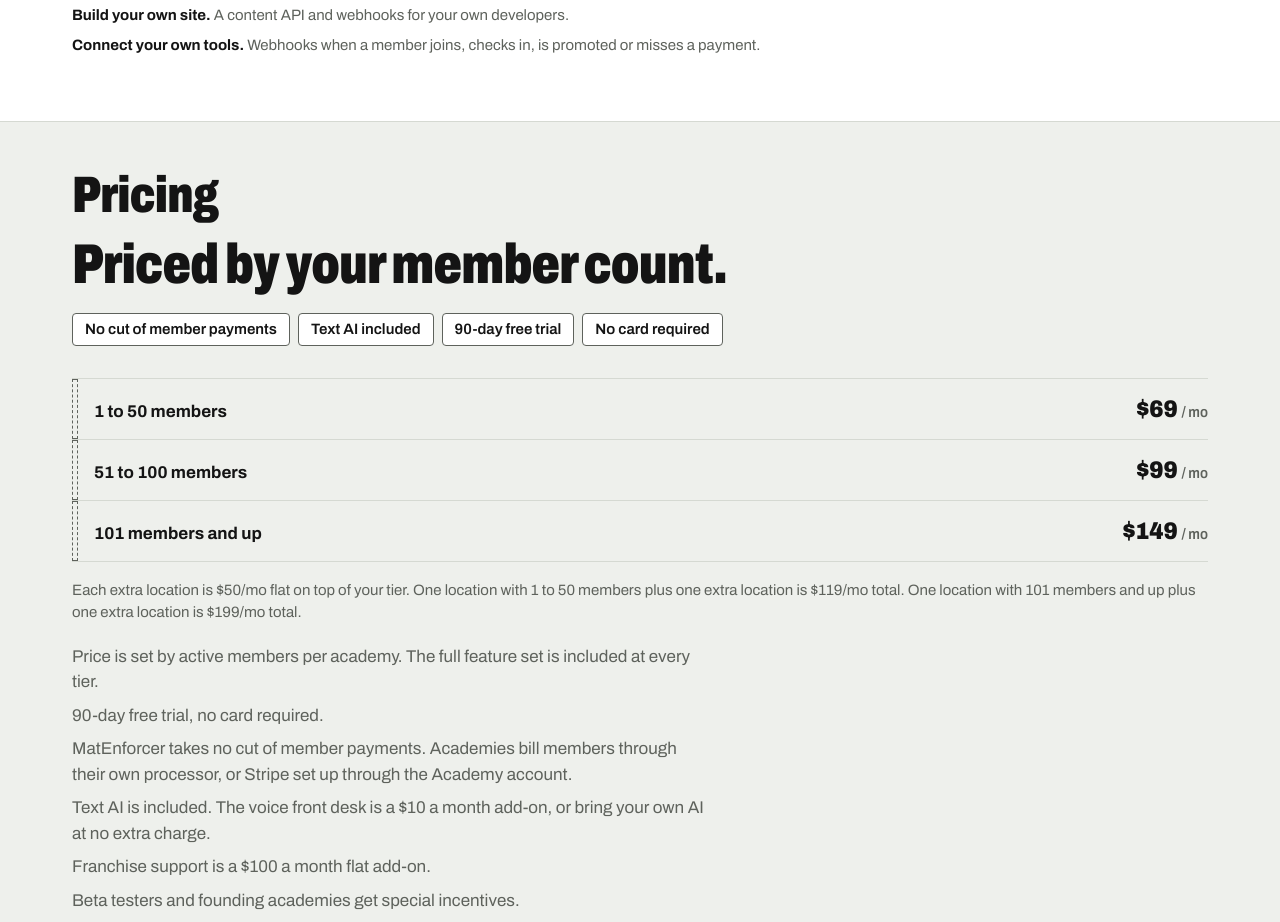
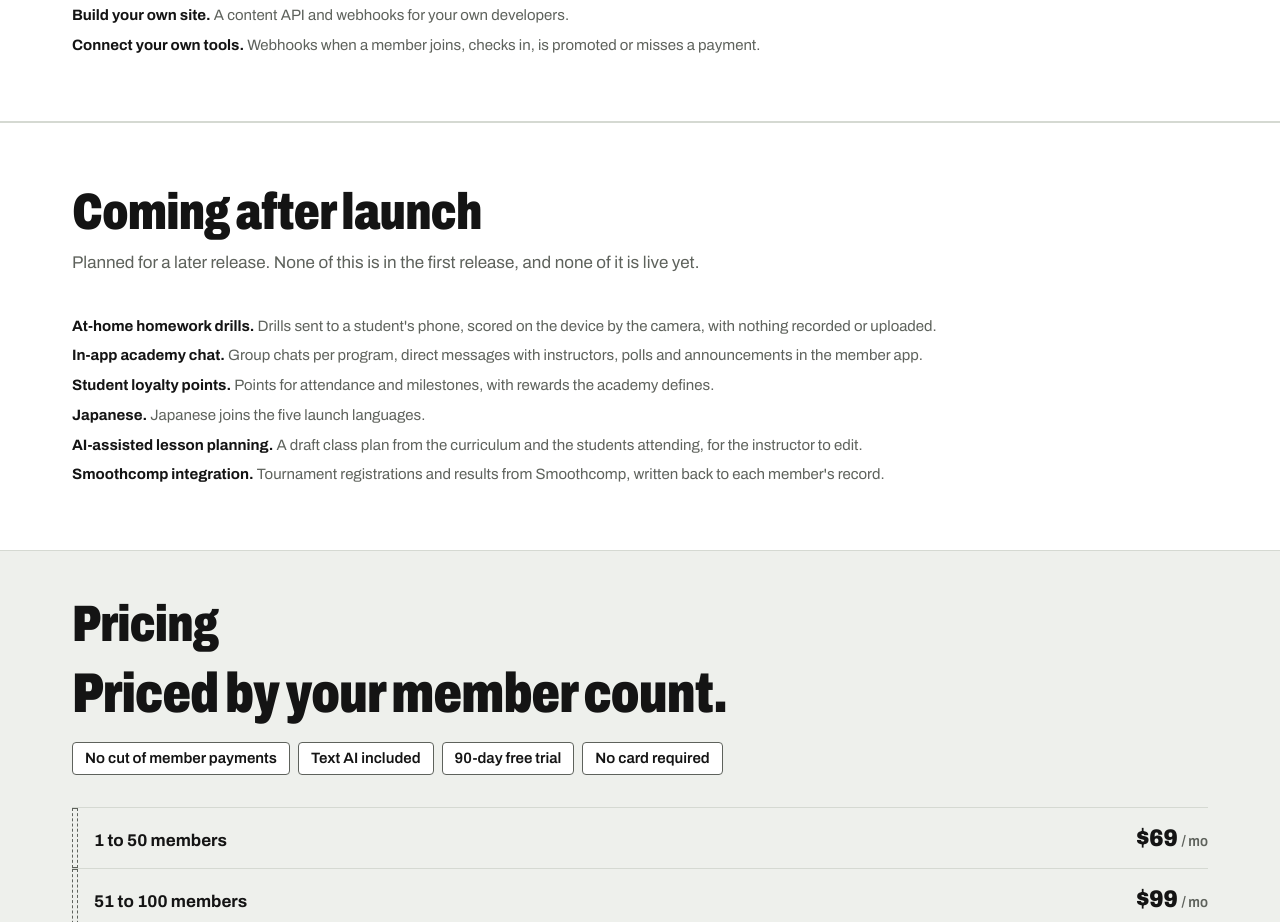
Before and after one commit to Malinowski-Consulting-LLC/matenforcer-coming-soon, a plain HTML site: page site/index.html in a window 1280 px wide. Shown: the part 3592-4514 px from the top of the page. Drawn offline with Linux system fonts and the light colour scheme.

Commit message:
Add Coming after launch section

```diff
--- a/site/index.html
+++ b/site/index.html
@@ -142,6 +142,23 @@
     </div>
   </section>
 
+  <section class="cs-band" aria-labelledby="after-launch-heading">
+    <div class="cs-band__inner">
+      <div class="cs-band__head">
+        <h2 class="cs-h2" id="after-launch-heading">Coming after launch</h2>
+        <p>Planned for a later release. None of this is in the first release, and none of it is live yet.</p>
+      </div>
+      <ul class="cs-rest__list" aria-labelledby="after-launch-heading">
+        <li class="cs-rest__item"><strong>At-home homework drills.</strong> Drills sent to a student's phone, scored on the device by the camera, with nothing recorded or uploaded.</li>
+        <li class="cs-rest__item"><strong>In-app academy chat.</strong> Group chats per program, direct messages with instructors, polls and announcements in the member app.</li>
+        <li class="cs-rest__item"><strong>Student loyalty points.</strong> Points for attendance and milestones, with rewards the academy defines.</li>
+        <li class="cs-rest__item"><strong>Japanese.</strong> Japanese joins the five launch languages.</li>
+        <li class="cs-rest__item"><strong>AI-assisted lesson planning.</strong> A draft class plan from the curriculum and the students attending, for the instructor to edit.</li>
+        <li class="cs-rest__item"><strong>Smoothcomp integration.</strong> Tournament registrations and results from Smoothcomp, written back to each member's record.</li>
+      </ul>
+    </div>
+  </section>
+
   <section class="cs-price" aria-labelledby="pricing-heading">
     <h2 class="cs-h2" id="pricing-heading">Pricing</h2>
     <p class="cs-price__amount">Priced by your member count.</p>
```
Also changed, not shown: site/llms.txt.
